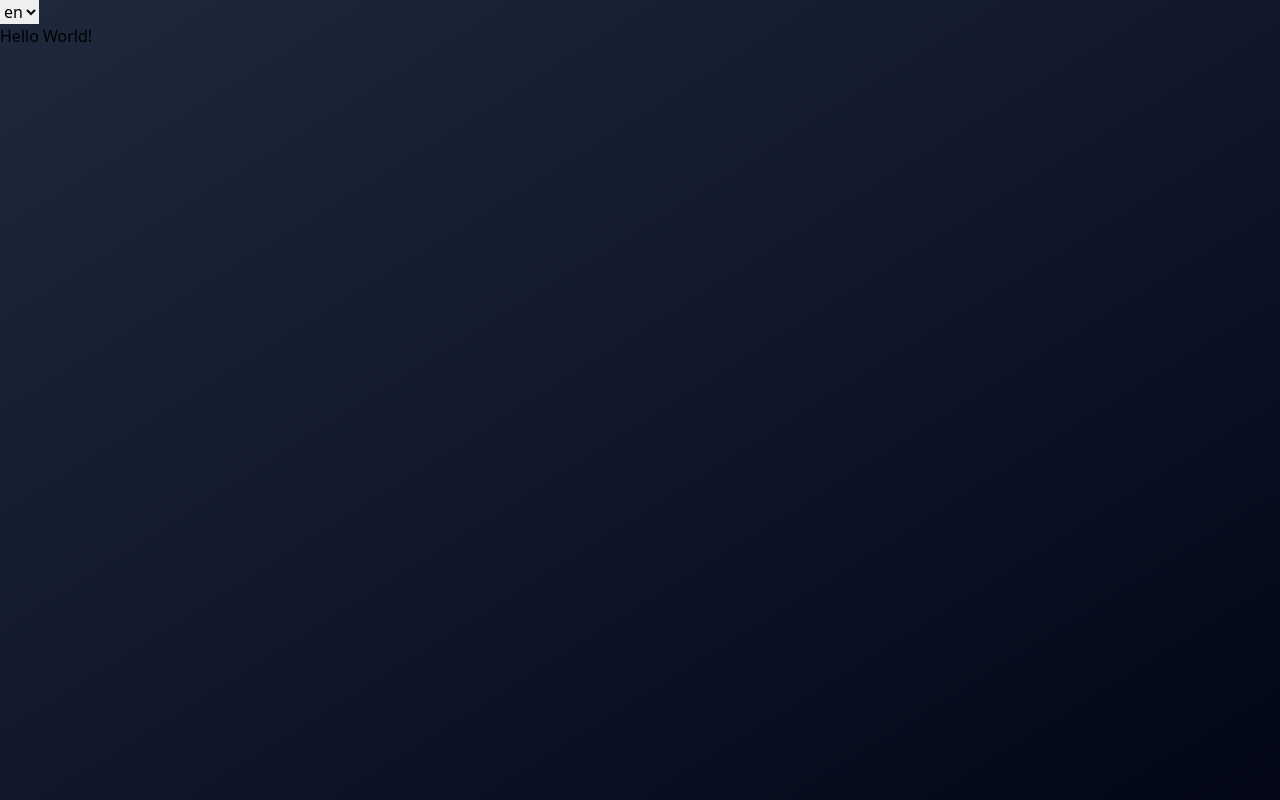
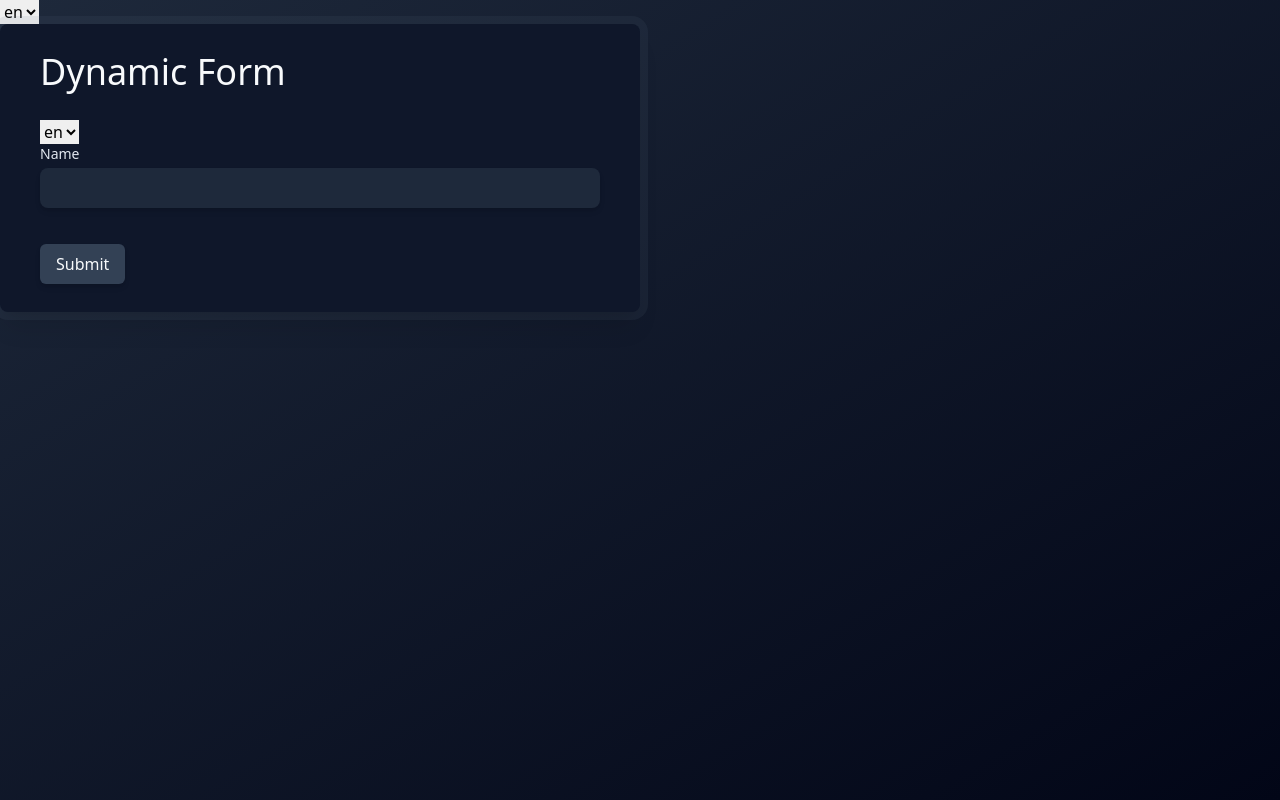
Before and after one commit to greengem/vue-form-whg, a Vue app: page / in a window 1280 px wide. Built offline with nearby package versions, Linux system fonts and the light colour scheme.

Commit message:
feat: Add form components and update HomeView
- Add FormWrapper, FormHeader, FormComponent, and LanguageSwitcher components to the HomeView
- Update the template to use the new form components for a structured form layout

```diff
--- a/src/views/HomeView.vue
+++ b/src/views/HomeView.vue
@@ -1,5 +1,14 @@
-<script setup lang="ts"></script>
+<script setup lang="ts">
+import FormWrapper from '@/components/form/FormWrapper.vue'
+import FormHeader from '@/components/form/FormHeader.vue'
+import FormComponent from '@/components/form/FormComponent.vue'
+import LanguageSwitcher from '@/components/LanguageSwitcher.vue'
+</script>
 
 <template>
-  <main>Hello World!</main>
+  <FormWrapper>
+    <FormHeader />
+    <LanguageSwitcher />
+    <FormComponent />
+  </FormWrapper>
 </template>
```
